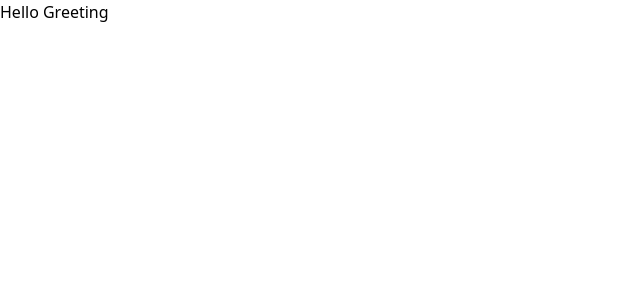
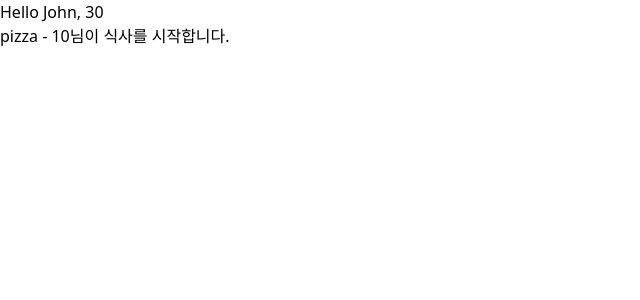
Before and after one commit to Monixc/nextjscamp, a React (Vite) app in the folder 07/: page / in a window 1280 px wide. Shown: the top 300 px of the page, without its empty margins (0-640 px from the left). Built offline with nearby package versions, Linux system fonts and the light colour scheme; a web font is replaced by a local one.

Commit message:
7일차: props
props로 값을 전달받는 방법
인터페이스 또는 타입을 활용하여 공통 속성 공유

```diff
--- a/07/src/App.tsx
+++ b/07/src/App.tsx
@@ -1,9 +1,11 @@
+import Eat from "./components/learn/props/Eat";
 import Greeting from "./components/learn/props/Greeting";
 
 const App = () => {
   return (
     <>
-      <Greeting />
+      <Greeting name="John" age={30} />
+      <Eat name="pizza" age={10} />
     </>
   );
 };
--- /dev/null
+++ b/07/src/components/learn/props/Eat.tsx
@@ -0,0 +1,14 @@
+// 1. 프롭스 타입 여러군데서 사용되는 건 아닌데 너무 많아서 가독성을 해칠 때
+// 2. 복잡 유무를 떠나서 여러 군데에서 사용되는 경우
+// 3. 구냥
+import { IGreetingProps } from "./Greeting";
+const Eat = (props: IGreetingProps) => {
+  return (
+    <>
+      <h1>
+        {props.name} - {props.age}님이 식사를 시작합니다.
+      </h1>
+    </>
+  );
+};
+export default Eat;
--- a/07/src/components/learn/props/Greeting.tsx
+++ b/07/src/components/learn/props/Greeting.tsx
@@ -1,8 +1,32 @@
-const Greeting = () => {
+export interface IGreetingProps {
+  name: string;
+  age: number;
+}
+
+// type TGreetingProps {
+//     name: string;
+//     age: number;
+// }
+const Greeting = (props: IGreetingProps) => {
+  console.log(props);
   return (
     <>
-      <h1>Hello Greeting</h1>
+      <h1>
+        Hello {props.name}, {props.age}
+      </h1>
     </>
   );
 };
 export default Greeting;
+
+// const Greeting = ({ name, age }: IGreetingProps) => {
+//   console.log(props);
+//   return (
+//     <>
+//       <h1>
+//         Hello {name}, {age}
+//       </h1>
+//     </>
+//   );
+// };
+// export default Greeting;
```
